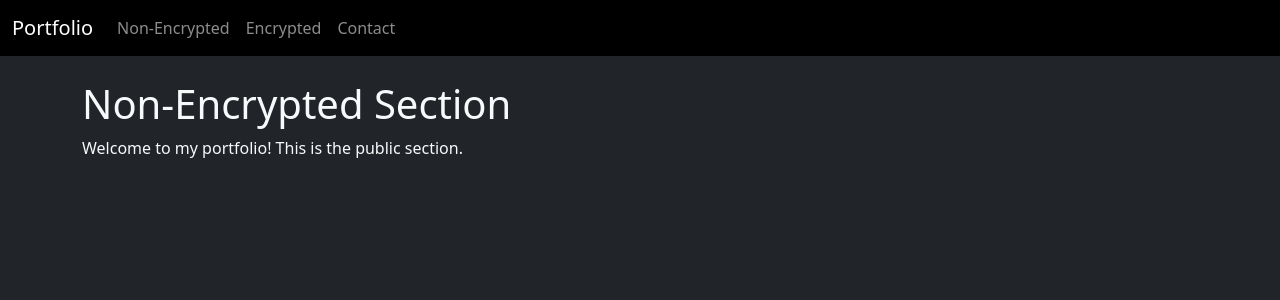
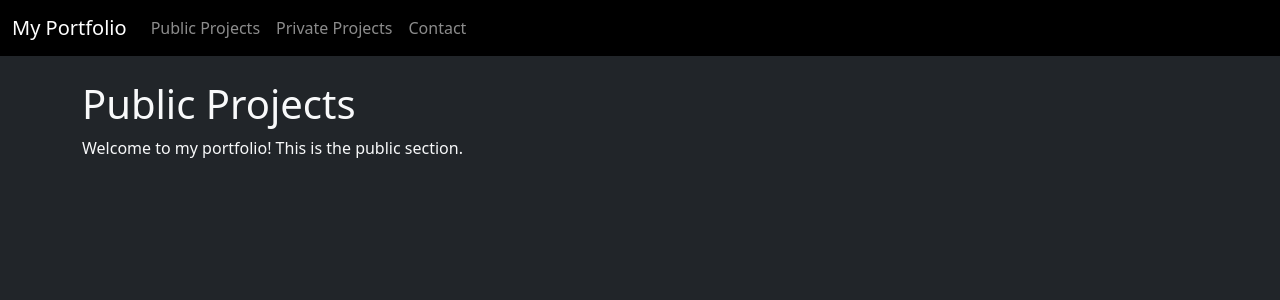
Before and after one commit to redwave91/encrypt_app_website, a Flask app: page / in a window 1280 px wide. Shown: the top 300 px of the page. Run offline with Flask 3, Linux system fonts and the light colour scheme.

Commit message:
Add files via upload

```diff
--- /dev/null
+++ b/encrypted.html
@@ -0,0 +1,5 @@
+{% extends 'base.html' %}
+{% block content %}
+<h1>Private Projects</h1>
+<p>This area can be reserved for secure or private content (e.g., password protected).</p>
+{% endblock %}
--- a/templates/base.html
+++ b/templates/base.html
@@ -9,11 +9,11 @@
 <body class="bg-dark text-light">
     <nav class="navbar navbar-expand-lg navbar-dark bg-black">
         <div class="container-fluid">
-            <a class="navbar-brand" href="{{ url_for('home') }}">Portfolio</a>
+            <a class="navbar-brand" href="{{ url_for('home') }}">My Portfolio</a>
             <div class="collapse navbar-collapse">
                 <ul class="navbar-nav me-auto">
-                    <li class="nav-item"><a class="nav-link" href="{{ url_for('home') }}">Non-Encrypted</a></li>
-                    <li class="nav-item"><a class="nav-link" href="{{ url_for('encrypted') }}">Encrypted</a></li>
+                    <li class="nav-item"><a class="nav-link" href="{{ url_for('home') }}">Public Projects</a></li>
+                    <li class="nav-item"><a class="nav-link" href="{{ url_for('encrypted') }}">Private Projects</a></li>
                     <li class="nav-item"><a class="nav-link" href="{{ url_for('contact') }}">Contact</a></li>
                 </ul>
             </div>
--- a/templates/index.html
+++ b/templates/index.html
@@ -1,5 +1,5 @@
 {% extends 'base.html' %}
 {% block content %}
-<h1>Non-Encrypted Section</h1>
+<h1>Public Projects</h1>
 <p>Welcome to my portfolio! This is the public section.</p>
 {% endblock %}
```
